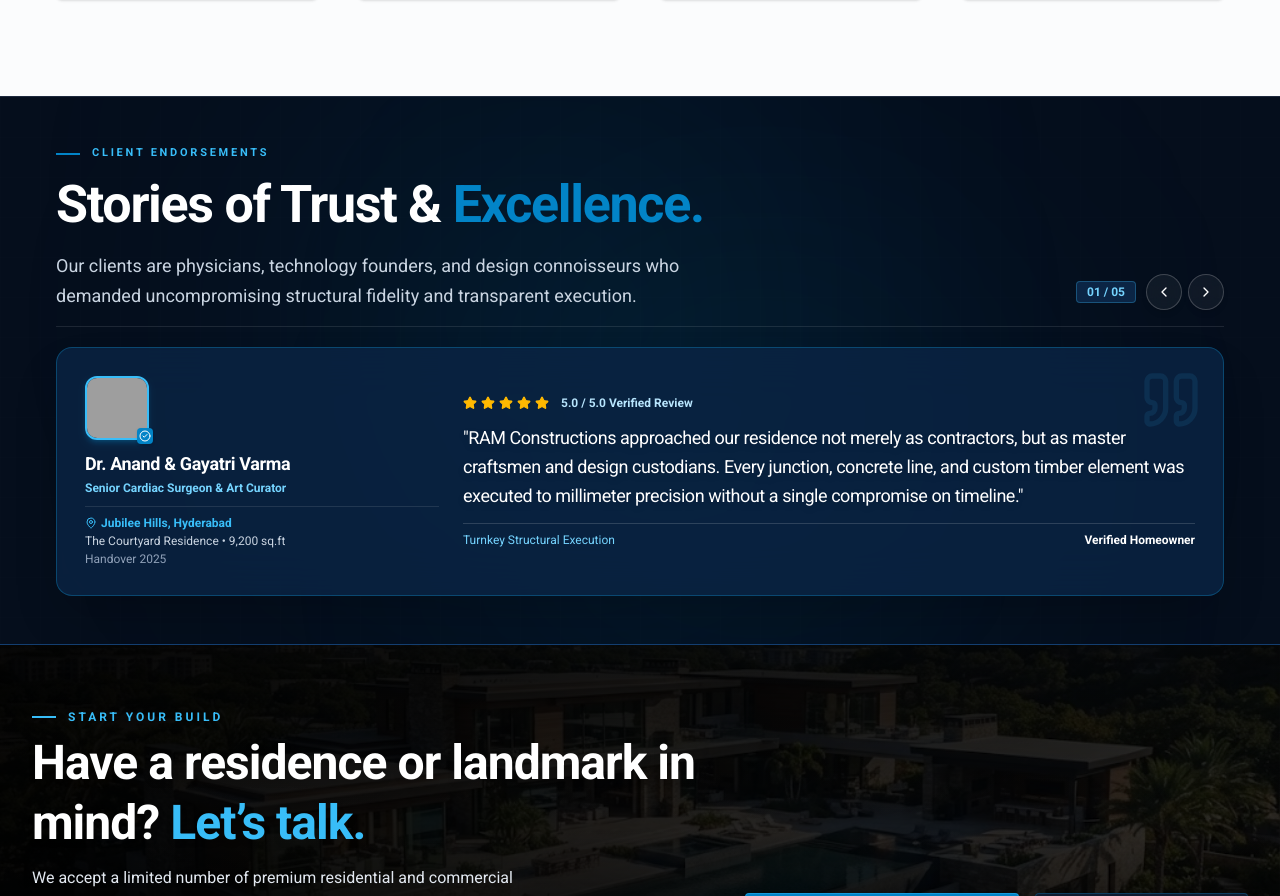
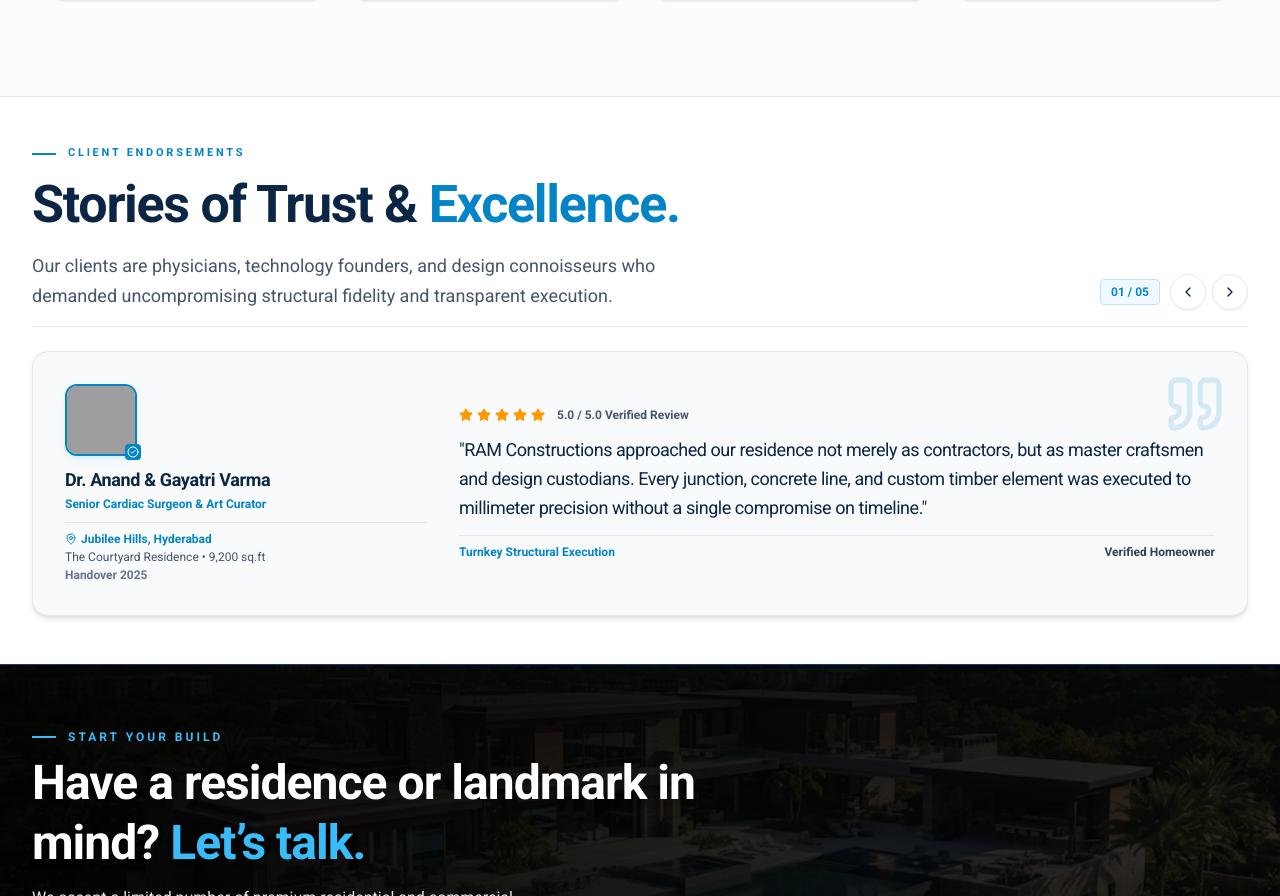
Before and after one commit to Rockynaveen/ram-constructions, a React (Vite) app: page / in a window 1280 px wide. Shown: the part 5124-6020 px from the top of the page. Built offline with nearby package versions, Linux system fonts and the light colour scheme; grey boxes are pictures that could not be loaded.

Commit message:
Convert Testimonials section to white background theme

```diff
--- a/src/components/home/TestimonialsSection.tsx
+++ b/src/components/home/TestimonialsSection.tsx
@@ -17,26 +17,13 @@ export const TestimonialsSection: React.FC = () => {
   };
 
   return (
-    <section className="py-8 sm:py-10 lg:py-12 bg-[#050E1C] text-white relative overflow-hidden border-t border-slate-800">
-      {/* Background Architectural Ambient Glow & Grid */}
-      <div className="absolute inset-0 z-0 pointer-events-none">
-        <div className="absolute top-0 left-1/4 w-[450px] h-[450px] bg-[#0284C7]/12 rounded-full blur-[140px]" />
-        <div className="absolute bottom-0 right-1/4 w-[400px] h-[400px] bg-sky-500/10 rounded-full blur-[140px]" />
-        <div
-          className="absolute inset-0 opacity-10"
-          style={{
-            backgroundImage: `linear-gradient(to right, rgba(255,255,255,0.06) 1px, transparent 1px), linear-gradient(to bottom, rgba(255,255,255,0.06) 1px, transparent 1px)`,
-            backgroundSize: '40px 40px'
-          }}
-        />
-      </div>
+    <section className="py-10 sm:py-12 bg-white text-[#0B2545] relative overflow-hidden border-t border-slate-200">
+      <div className="max-w-7xl mx-auto px-4 sm:px-6 lg:px-8">
 
-      <div className="relative z-10 max-w-[1440px] mx-auto px-6 sm:px-10 lg:px-14">
-
-        {/* Section Header (Compacted) */}
-        <div className="flex flex-col lg:flex-row lg:items-end justify-between gap-4 mb-5 border-b border-white/10 pb-4">
+        {/* Section Header */}
+        <div className="flex flex-col lg:flex-row lg:items-end justify-between gap-4 mb-6 border-b border-slate-200 pb-4">
           <SectionHeading
-            theme="dark"
+            theme="light"
             eyebrow="Client Endorsements"
             title="Stories of Trust &"
             titleHighlight="Excellence."
@@ -45,7 +32,7 @@ export const TestimonialsSection: React.FC = () => {
 
           {/* Navigation Arrow Controls & Indicator */}
           <div className="flex items-center gap-2.5 shrink-0">
-            <span className="text-xs font-mono text-sky-300 font-bold bg-[#0B2545] px-2.5 py-0.5 rounded border border-[#38BDF8]/30">
+            <span className="text-xs font-mono text-[#0284C7] font-bold bg-[#F0F9FF] px-2.5 py-1 rounded border border-sky-200">
               0{activeIndex + 1} / 0{testimonialsData.length}
             </span>
 
@@ -53,14 +40,14 @@ export const TestimonialsSection: React.FC = () => {
               <button
                 onClick={handlePrev}
                 aria-label="Previous endorsement"
-                className="w-8 h-8 sm:w-9 sm:h-9 rounded-full border border-white/20 bg-white/5 backdrop-blur-md text-white hover:bg-[#0284C7] hover:border-[#0284C7] transition-all flex items-center justify-center cursor-pointer active:scale-95 shadow-md"
+                className="w-9 h-9 rounded-full border border-slate-200 bg-white text-[#0B2545] hover:bg-[#0284C7] hover:text-white hover:border-[#0284C7] transition-all flex items-center justify-center cursor-pointer active:scale-95 shadow-xs"
               >
                 <ChevronLeft className="w-4 h-4" />
               </button>
               <button
                 onClick={handleNext}
                 aria-label="Next endorsement"
-                className="w-8 h-8 sm:w-9 sm:h-9 rounded-full border border-white/20 bg-white/5 backdrop-blur-md text-white hover:bg-[#0284C7] hover:border-[#0284C7] transition-all flex items-center justify-center cursor-pointer active:scale-95 shadow-md"
+                className="w-9 h-9 rounded-full border border-slate-200 bg-white text-[#0B2545] hover:bg-[#0284C7] hover:text-white hover:border-[#0284C7] transition-all flex items-center justify-center cursor-pointer active:scale-95 shadow-xs"
               >
                 <ChevronRight className="w-4 h-4" />
               </button>
@@ -68,9 +55,9 @@ export const TestimonialsSection: React.FC = () => {
           </div>
         </div>
 
-        {/* Featured Editorial Spotlight Box (Reduced Height & Padding) */}
-        <div className="bg-[#0B2545]/80 backdrop-blur-xl border border-[#0EA5E9]/30 rounded-2xl p-5 sm:p-6 lg:p-7 shadow-2xl relative overflow-hidden">
-          <Quote className="w-14 h-14 sm:w-16 sm:h-16 text-[#38BDF8]/10 absolute top-3 right-3 sm:top-5 sm:right-5 pointer-events-none" />
+        {/* Featured Editorial Spotlight Box (Light Theme) */}
+        <div className="bg-[#F8FAFC] border border-slate-200 rounded-2xl p-5 sm:p-6 lg:p-8 shadow-md relative overflow-hidden">
+          <Quote className="w-14 h-14 sm:w-16 sm:h-16 text-[#0284C7]/15 absolute top-3 right-3 sm:top-5 sm:right-5 pointer-events-none" />
 
           <AnimatePresence mode="wait">
             <motion.div
@@ -79,7 +66,7 @@ export const TestimonialsSection: React.FC = () => {
               animate={{ opacity: 1, y: 0 }}
               exit={{ opacity: 0, y: -12 }}
               transition={{ duration: 0.25 }}
-              className="grid grid-cols-1 lg:grid-cols-12 gap-5 lg:gap-6 items-center"
+              className="grid grid-cols-1 lg:grid-cols-12 gap-5 lg:gap-8 items-center"
             >
               {/* Left Column: Client Avatar & Project Tag */}
               <div className="lg:col-span-4 flex flex-col items-center lg:items-start text-center lg:text-left">
@@ -87,46 +74,46 @@ export const TestimonialsSection: React.FC = () => {
                   <img
                     src={current.image}
                     alt={current.clientName}
-                    className="w-14 h-14 sm:w-16 sm:h-16 rounded-xl object-cover border-2 border-[#38BDF8] shadow-md shadow-sky-500/20"
+                    className="w-16 h-16 sm:w-18 sm:h-18 rounded-xl object-cover border-2 border-[#0284C7] shadow-md shadow-sky-500/10"
                   />
-                  <span className="absolute -bottom-1 -right-1 bg-[#0284C7] text-white p-0.5 rounded shadow-sm">
+                  <span className="absolute -bottom-1 -right-1 bg-[#0284C7] text-white p-0.5 rounded shadow-xs">
                     <CheckCircle2 className="w-3 h-3" />
                   </span>
                 </div>
 
-                <h3 className="text-base sm:text-lg text-white font-bold">
+                <h3 className="text-base sm:text-lg text-[#0B2545] font-bold">
                   {current.clientName}
                 </h3>
-                <p className="text-xs text-sky-300 font-semibold mt-0.5">
+                <p className="text-xs text-[#0284C7] font-semibold mt-0.5">
                   {current.designation}
                 </p>
 
-                <div className="mt-2.5 pt-2 border-t border-white/10 w-full flex flex-col items-center lg:items-start gap-0.5 text-xs font-mono text-slate-300">
-                  <span className="flex items-center gap-1 text-[#38BDF8] font-bold">
+                <div className="mt-2.5 pt-2 border-t border-slate-200 w-full flex flex-col items-center lg:items-start gap-0.5 text-xs font-mono text-slate-600">
+                  <span className="flex items-center gap-1 text-[#0284C7] font-bold">
                     <MapPin className="w-3 h-3" />
                     {current.location}
                   </span>
                   <span>{current.projectTitle} • {current.area}</span>
-                  <span className="text-slate-400">Handover {current.year}</span>
+                  <span className="text-slate-500 font-semibold">Handover {current.year}</span>
                 </div>
               </div>
 
               {/* Right Column: Rating & Big Quote */}
               <div className="lg:col-span-8 flex flex-col justify-between space-y-3">
-                <div className="flex items-center gap-1 text-amber-400">
+                <div className="flex items-center gap-1 text-amber-500">
                   {[...Array(current.rating)].map((_, i) => (
                     <Star key={i} className="w-3.5 h-3.5 fill-current" />
                   ))}
-                  <span className="text-xs font-mono text-sky-200 ml-2 font-bold">5.0 / 5.0 Verified Review</span>
+                  <span className="text-xs font-mono text-slate-600 ml-2 font-bold">5.0 / 5.0 Verified Review</span>
                 </div>
 
-                <blockquote className="text-sm sm:text-base lg:text-lg text-white leading-relaxed font-normal tracking-tight drop-shadow-md">
+                <blockquote className="text-sm sm:text-base lg:text-lg text-[#0B2545] leading-relaxed font-normal tracking-tight">
                   "{current.quote}"
                 </blockquote>
 
-                <div className="pt-2 border-t border-white/15 flex items-center justify-between text-xs font-mono text-sky-300">
-                  <span>Turnkey Structural Execution</span>
-                  <span className="text-white font-bold">Verified Homeowner</span>
+                <div className="pt-2 border-t border-slate-200 flex items-center justify-between text-xs font-mono text-slate-600">
+                  <span className="text-[#0284C7] font-bold">Turnkey Structural Execution</span>
+                  <span className="text-slate-700 font-bold">Verified Homeowner</span>
                 </div>
               </div>
             </motion.div>
```
